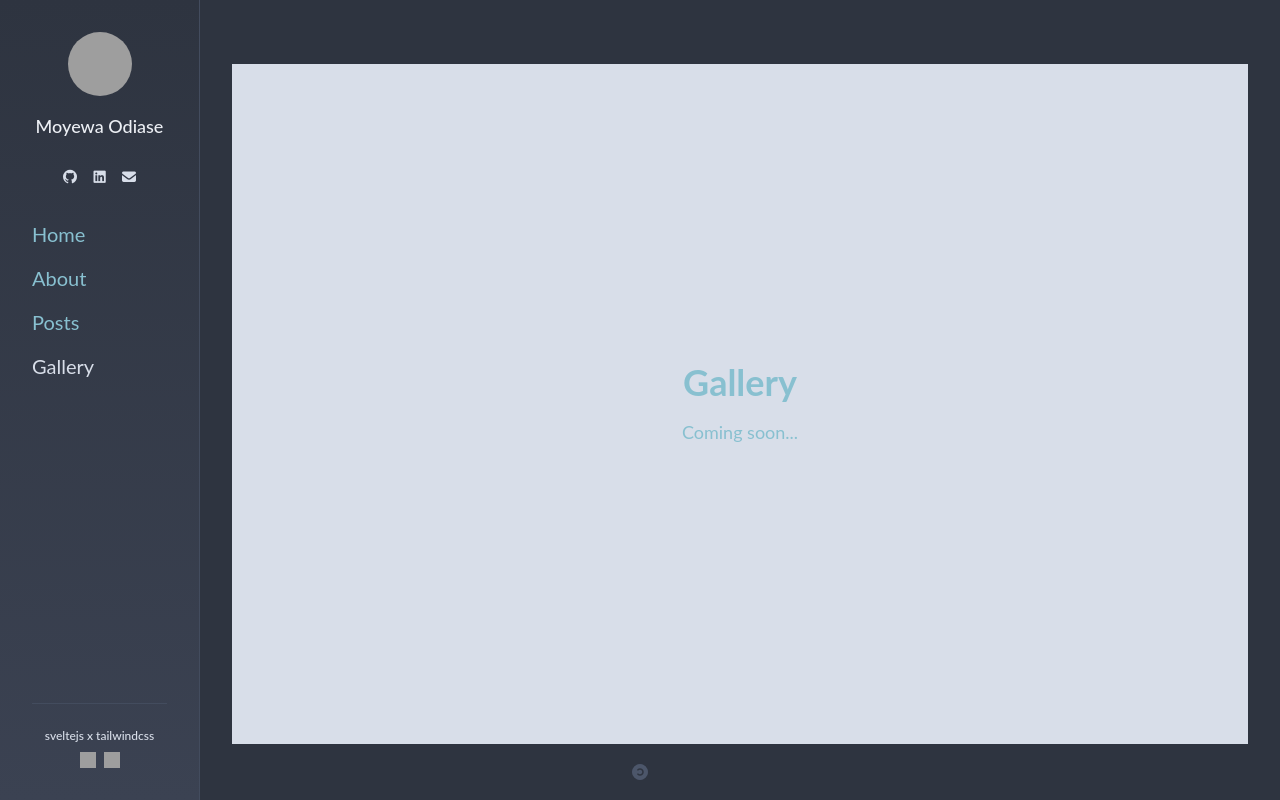
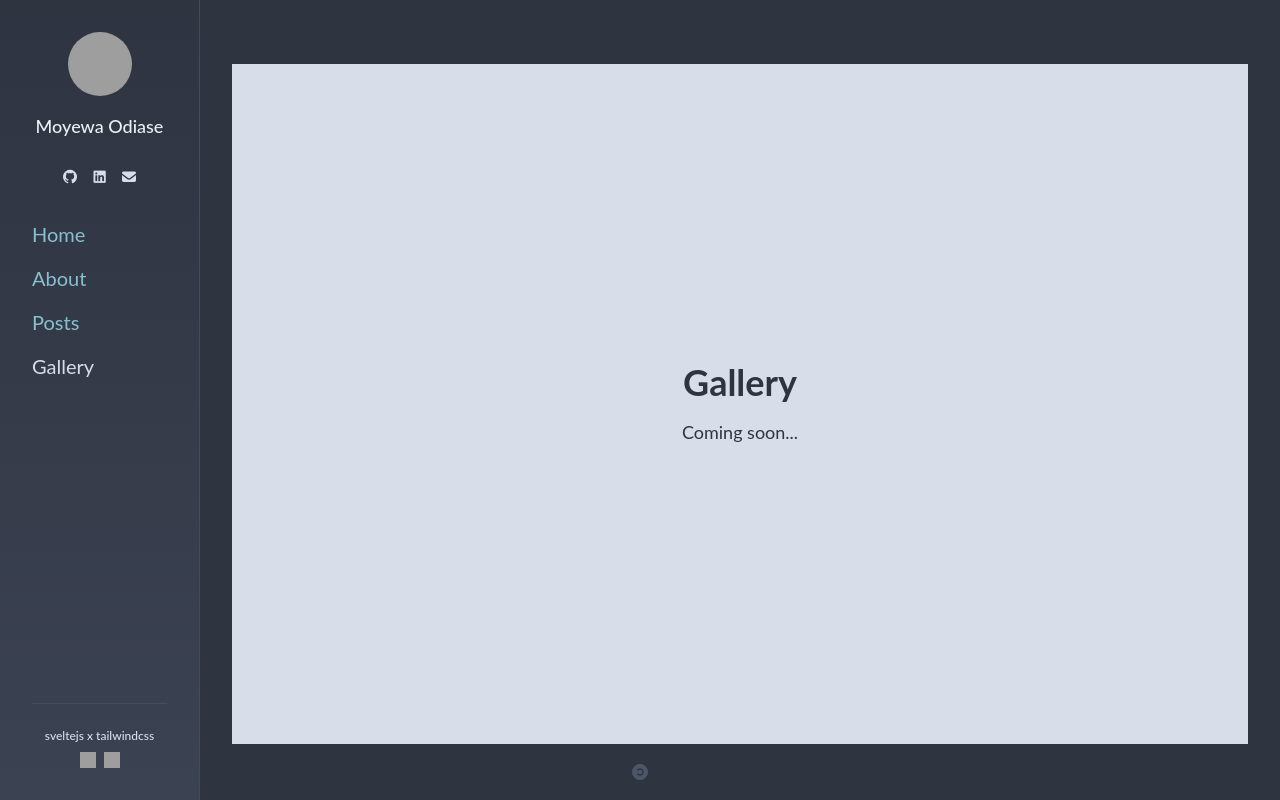
Before and after one commit to modiase/www.modiase.dev, a SvelteKit app: page /gallery in a window 1280 px wide. Built offline with nearby package versions, Linux system fonts and the light colour scheme; grey boxes are pictures that could not be loaded; a web font is replaced by a local one.

Commit message:
Use dark text on light gallery bg

```diff
--- a/src/routes/(site)/gallery/+page.svelte
+++ b/src/routes/(site)/gallery/+page.svelte
@@ -12,7 +12,7 @@
   )}
 >
   <div>
-    <h1 class="text-4xl font-bold mb-4 text-contrast">Gallery</h1>
-    <p class="text-lg text-contrast">Coming soon...</p>
+    <h1 class="text-4xl font-bold mb-4 text-nord0">Gallery</h1>
+    <p class="text-lg text-nord0">Coming soon...</p>
   </div>
 </div>
```
